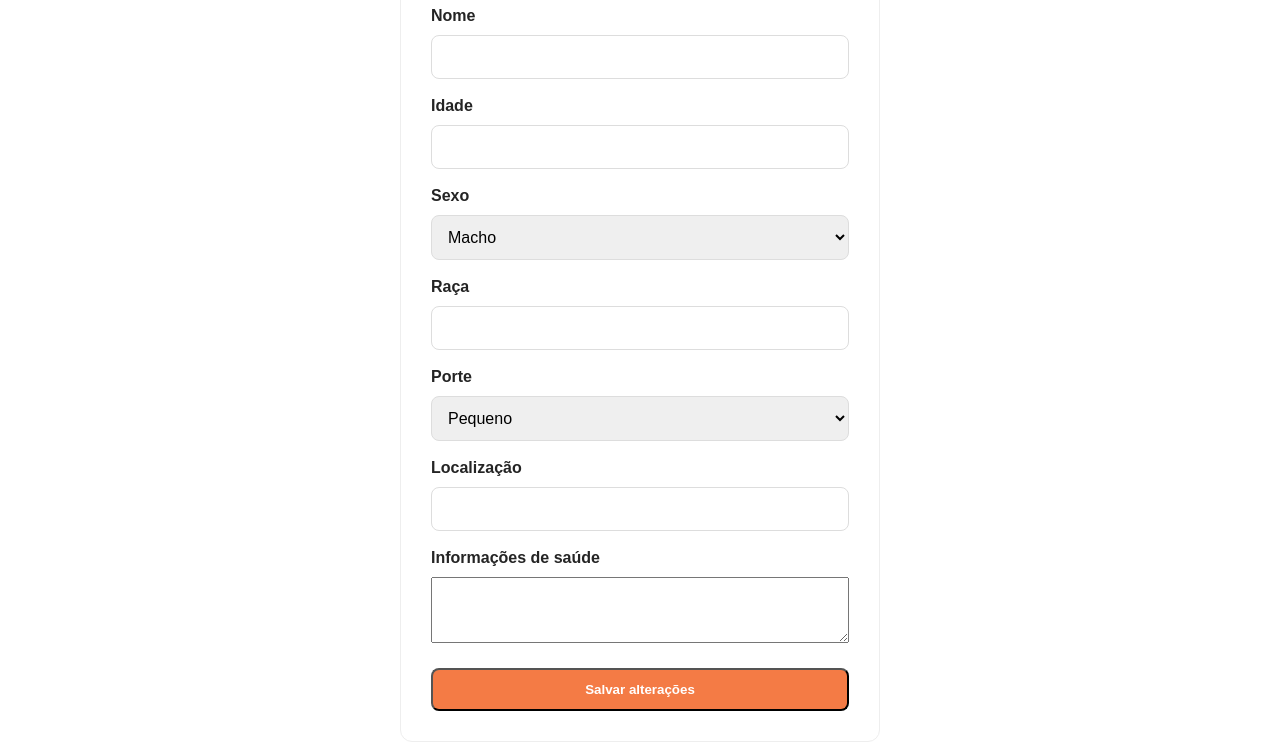
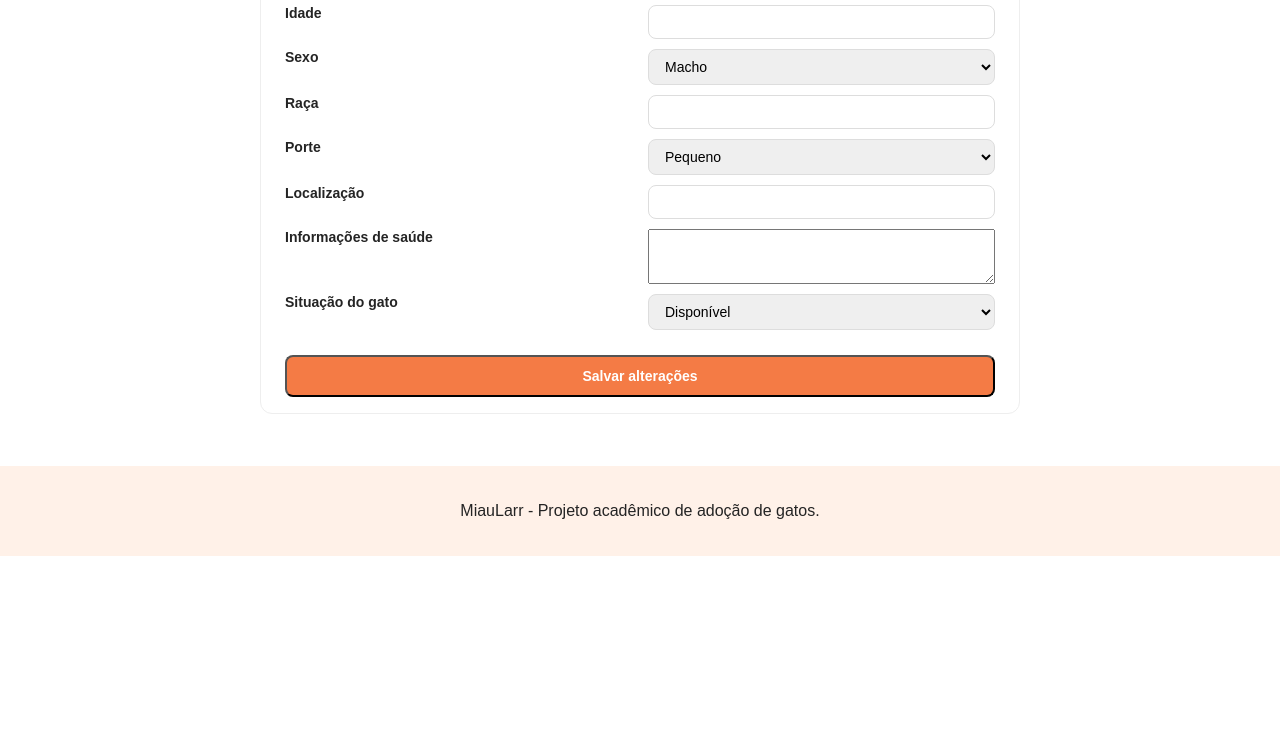
Before and after one commit to gabicoelhomendes-blip/MiauLarSite, a website: page editar-gato.html in a window 1280 px wide. Shown: the part 321-1071 px from the top of the page. After the commit the page ends 877 px from the top, so only its background shows below. Drawn offline with Linux system fonts and the light colour scheme.

Commit message:
feat: permite atualizar status dos gatos e melhora formulario de edicao

```diff
--- a/css/style.css
+++ b/css/style.css
@@ -480,3 +480,78 @@ footer {
     text-align: center;
     font-weight: bold;
 }
+/* Formulário compacto de edição de gatos */
+body:has(#form-editar-gato) header {
+    padding: 12px 24px;
+}
+
+body:has(#form-editar-gato) main {
+    padding: 12px 16px;
+}
+
+body:has(#form-editar-gato) .cadastro {
+    max-width: 720px;
+    margin: 0 auto;
+    padding: 18px 24px;
+}
+
+#form-editar-gato {
+    display: grid;
+    grid-template-columns: 1fr 1fr;
+    column-gap: 16px;
+    row-gap: 5px;
+}
+
+#form-editar-gato label {
+    display: block;
+    margin: 0 0 3px;
+    font-size: 13px;
+}
+
+#form-editar-gato input,
+#form-editar-gato select,
+#form-editar-gato textarea {
+    width: 100%;
+    padding: 7px 10px;
+    font-size: 13px;
+    box-sizing: border-box;
+    margin-bottom: 5px;
+}
+
+#form-editar-gato textarea {
+    height: 55px;
+    resize: vertical;
+}
+
+#form-editar-gato button {
+    grid-column: 1 / -1;
+    padding: 10px;
+}
+
+/* Mantém o formulário confortável no celular */
+@media (max-width: 600px) {
+    #form-editar-gato {
+        display: block;
+    }
+}
+/* Ajuste final do formulário de edição */
+body:has(#form-editar-gato) .cadastro {
+    max-width: 760px;
+    padding: 16px 24px;
+}
+
+#form-editar-gato label {
+    font-size: 14px;
+}
+
+#form-editar-gato input,
+#form-editar-gato select,
+#form-editar-gato textarea {
+    font-size: 14px;
+    padding: 8px 12px;
+}
+
+#form-editar-gato button {
+    padding: 11px;
+    font-size: 14px;
+}
--- a/editar-gato.html
+++ b/editar-gato.html
@@ -56,6 +56,12 @@
                 <label for="saude">Informações de saúde</label>
                 <textarea id="saude" maxlength="1000"
                           rows="4" required></textarea>
+                                          <label for="status">Situação do gato</label>
+                <select id="status" required>
+                    <option value="Disponível">Disponível</option>
+                    <option value="Em adoção">Em adoção</option>
+                    <option value="Adotado">Adotado</option>
+                </select>
 
                 <button type="submit" class="botao">
                     Salvar alterações
--- a/js/editar-gato.js
+++ b/js/editar-gato.js
@@ -7,7 +7,7 @@ const botaoSalvar = formulario.querySelector('button[type="submit"]');
 
 const campos = [
     "nome", "idade", "sexo", "raca",
-    "porte", "localizacao", "saude"
+    "porte", "localizacao", "saude", "status"
 ];
 
 let gatoOriginal = null;
```
Also changed, not shown: server.mjs (+16 -2 lines).
